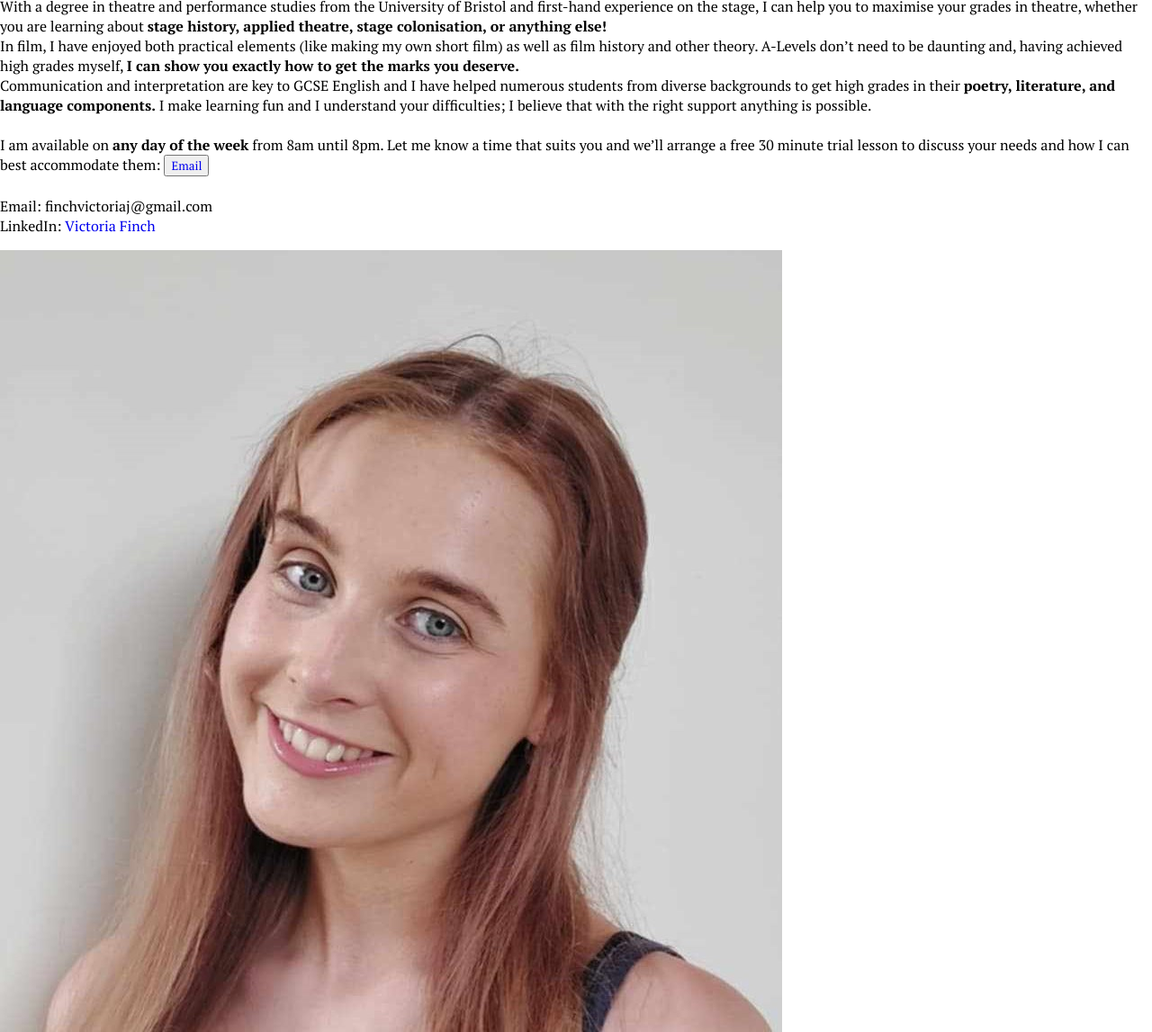
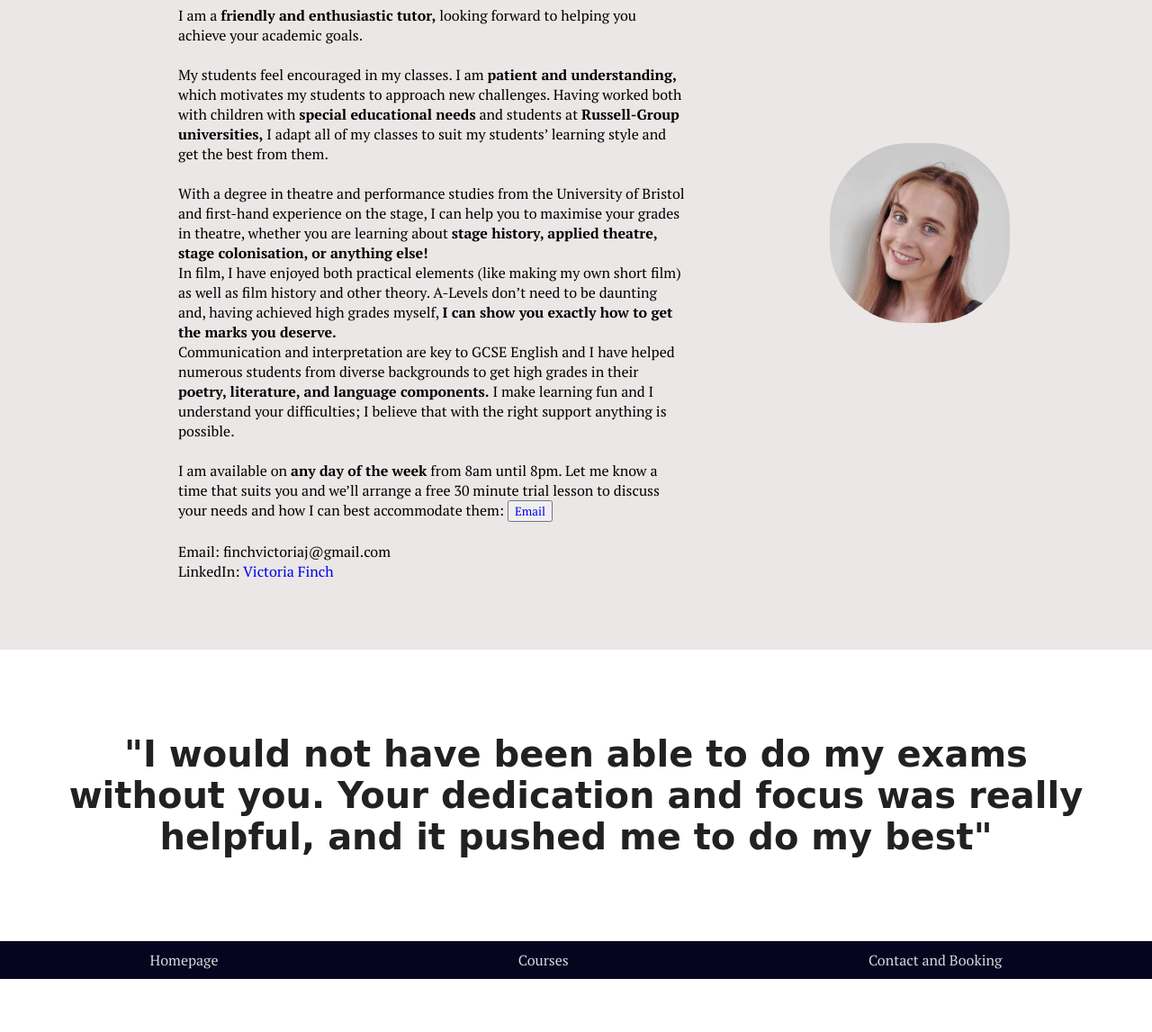
Before and after one commit to isabellewhitby/IsabelleWhitbyTutoring, a plain HTML site: page Our Team.html in a window 1280 px wide. Shown: the part 1560-2707 px from the top of the page at 90% size. After the commit the page ends 2648 px from the top, so only its background shows below. Drawn offline with Linux system fonts and the light colour scheme; a web font is replaced by a local one.

Commit message:
Update style.css
Victoria update - Style

```diff
--- a/style.css
+++ b/style.css
@@ -268,7 +268,8 @@ footer a, footer p{color: rgb(213, 217, 220);}
 .Isabelle div{display: flex;
         flex-direction: column;
         justify-content: center;
-        padding: 60px;}
+        padding: 60px;
+        width: 60%;}
 .Isabelle img{height: 200px;
             border-radius: 5px;
             padding: 40px;
@@ -276,21 +277,44 @@ footer a, footer p{color: rgb(213, 217, 220);}
 .Isabelle p{ width: 80%;}
 .Isabelle h1{color: rgb(12, 12, 76);}
 
-/* Giovanna */
-.Giovanna{background-color: rgba(40, 17, 7, 0.097);
+/* Victoria */
+.Victoria{background-color: rgba(40, 17, 7, 0.097);
     display: flex;
     flex-direction: row;
     justify-content: center;
     align-items: center;
     height: max-content;}
-.Giovanna div{display: flex;
+.Victoria div{display: flex;
+        flex-direction: column;
+        justify-content: center;
+        padding: 60px;
+        width: 55%;
+        padding-right: 0px;}
+.Victoria img{height: 200px;
+            border-radius: 5px;
+            padding: 20px;
+            border-radius: 45%;}
+.Victoria p{ width: 80%;
+            padding-right: 0px;}
+.Victoria h1{color: rgb(12, 12, 76);}
+
+/* Quote-team */
+.Quote-Team{background-color: white;
+    display: flex;
+    flex-direction: row;
+    justify-content: center;
+    align-items: center;
+    height: max-content;}
+.Quote-Team div{display: flex;
             flex-direction: column;
             justify-content: center;
             padding: 60px;}
 
 @media screen and (max-width: 600px) {
     .Isabelle {flex-direction: column;}
-    .Giovanna div {height: max-content}
+    .Victoria {flex-direction: column;}
+    .Victoria p, .Victoria div {padding-right: 60px;}
+    .Quote-Team div {height: max-content}
 }
 
 /* Courses */
@@ -307,7 +331,7 @@ footer a, footer p{color: rgb(213, 217, 220);}
         justify-content: center;
         padding: 60px;}
 
-.coursesquote2{background-color: rgba(40, 17, 7, 0.097);
+.coursesquote2{background-color: white;
     display: flex;
     flex-direction: row;
     justify-content:center;
```
